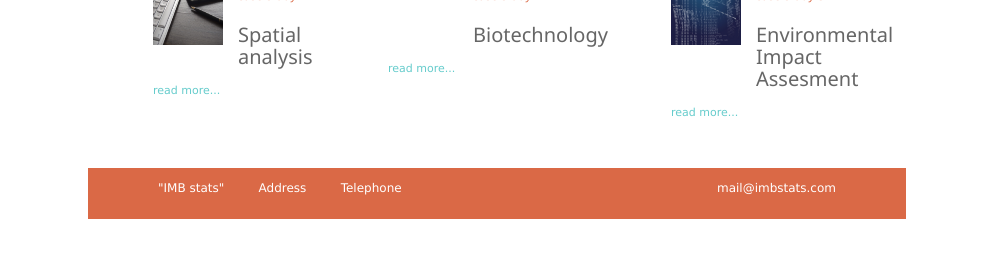
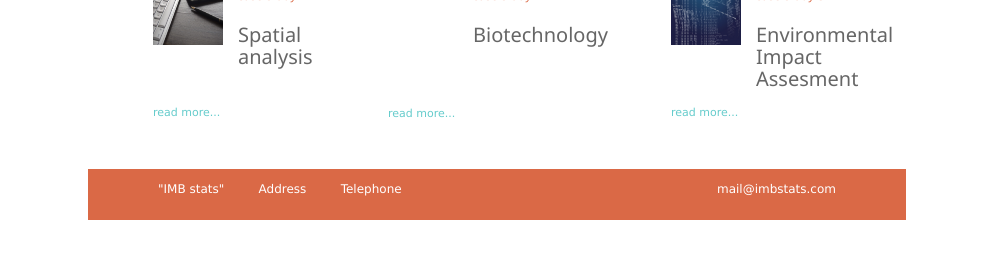
Before and after one commit to lmml2/IMBstats, a plain HTML site: page progress.html in a window 1280 px wide. Shown: the part 676-934 px from the top of the page, without its empty margins (143-1136 px from the left). Drawn offline with nearby package versions, Linux system fonts and the light colour scheme; files whose address does not match are found by name; a web font is replaced by a local one.

Commit message:
Update progress.html

```diff
--- a/progress.html
+++ b/progress.html
@@ -114,6 +114,7 @@ if ($(window).scrollTop() > headerHeight) {
  <span class="case-study">case study 1</span>
  <h4> Spatial analysis</h4>
  <p> </p>
+  <BR>
  <span>
   <a href="progress.html">read more...</a>
 </span>
@@ -124,6 +125,8 @@ if ($(window).scrollTop() > headerHeight) {
  <span class="case-study">case study 2</span>
  <h4> Biotechnology</h4>
  <p> </p>
+  <BR>
+    <BR>
  <span>
   <a href="progress.html">read more...</a>
 </span>
```
